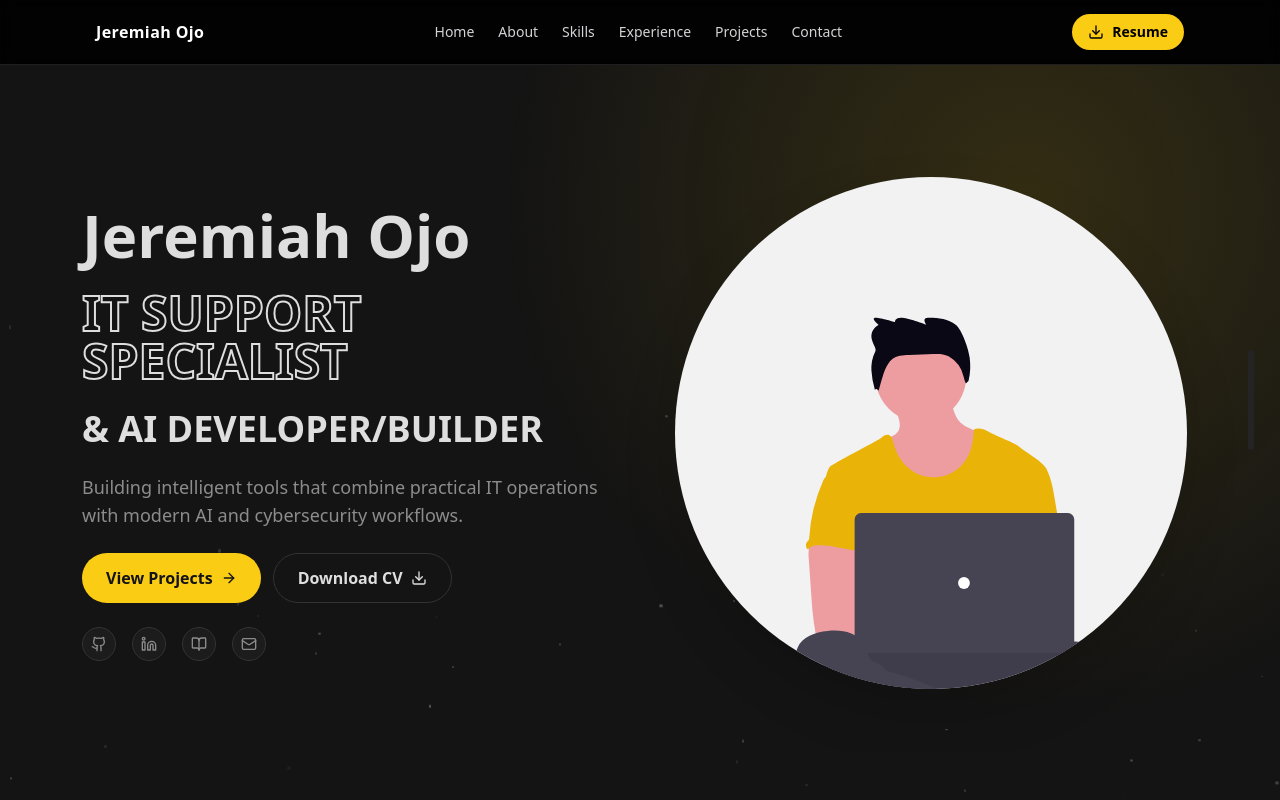
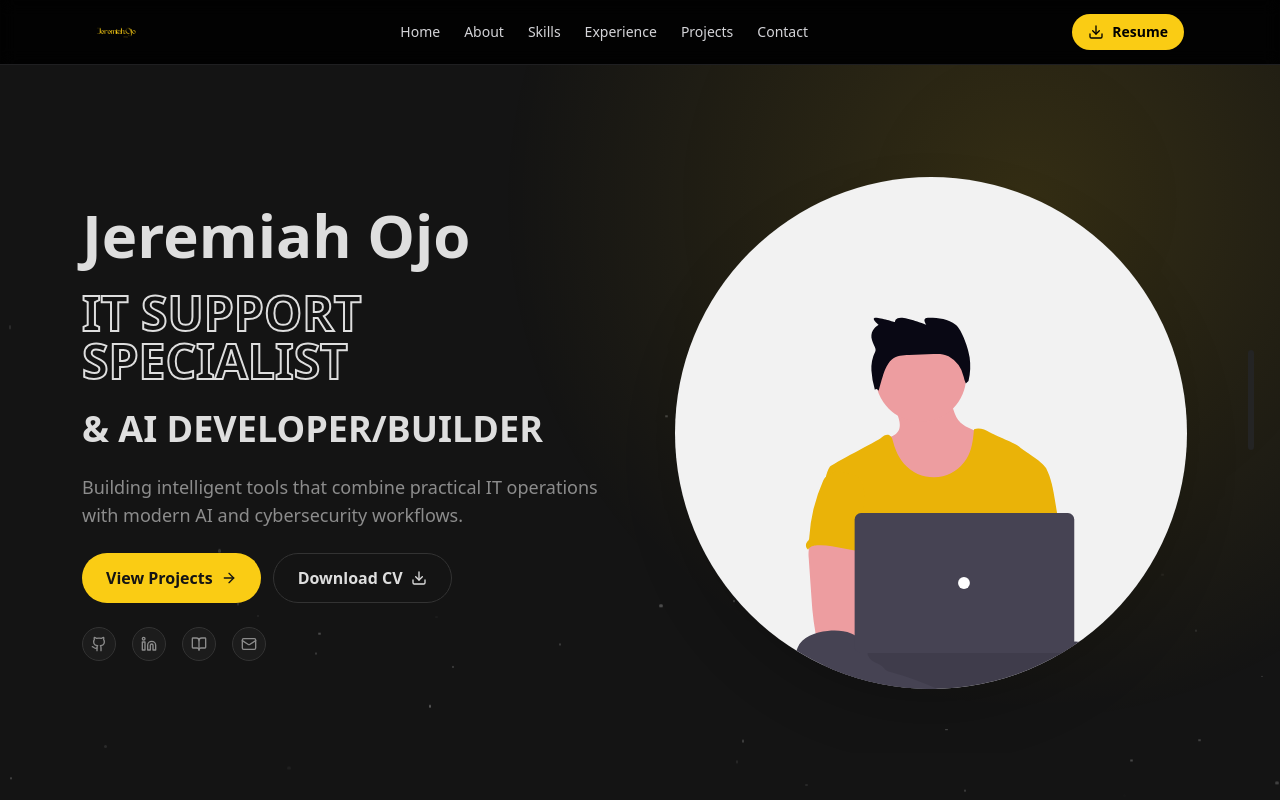
Before and after one commit to Jeremiaheth/jeremiaheth.github.io, a Next.js app: page / in a window 1280 px wide. Shown: the top 800 px of the page. Built offline with nearby package versions, Linux system fonts and the light colour scheme.

Commit message:
feat: add favicon and logo image to navbar

```diff
--- a/src/app/layout.tsx
+++ b/src/app/layout.tsx
@@ -16,6 +16,9 @@ export const metadata: Metadata = {
   description:
     "Portfolio of Jeremiah Ojo. IT Support, Cybersecurity, AI Development. Building intelligent security tools.",
   keywords: ["cybersecurity", "AI developer", "IT support", "portfolio", "Lagos Nigeria"],
+  icons: {
+    icon: "/favicon.png",
+  },
   openGraph: {
     title: "Jeremiah Ojo - IT Support Specialist & AI Developer",
     description:
--- a/src/components/Navbar.tsx
+++ b/src/components/Navbar.tsx
@@ -1,6 +1,7 @@
 "use client";
 
 import Link from "next/link";
+import Image from "next/image";
 import { Download } from "lucide-react";
 import { navLinks } from "@/lib/data";
 
@@ -8,8 +9,8 @@ export default function Navbar() {
   return (
     <header className="sticky top-0 z-50 border-b border-zinc-800/80 bg-black/90 backdrop-blur">
       <div className="mx-auto flex h-16 w-full max-w-6xl items-center justify-between px-4 sm:px-6 lg:px-8">
-        <Link href="#home" className="text-sm font-semibold tracking-wide text-white sm:text-base">
-          Jeremiah Ojo
+        <Link href="#home" className="flex items-center">
+          <Image src="/images/logo.png" alt="Jeremiah Ojo" width={120} height={40} className="h-8 w-auto sm:h-10" priority />
         </Link>
 
         <nav className="hidden items-center gap-6 md:flex">
```
Also changed, not shown: public/favicon.png (added), public/images/logo.png (added).
